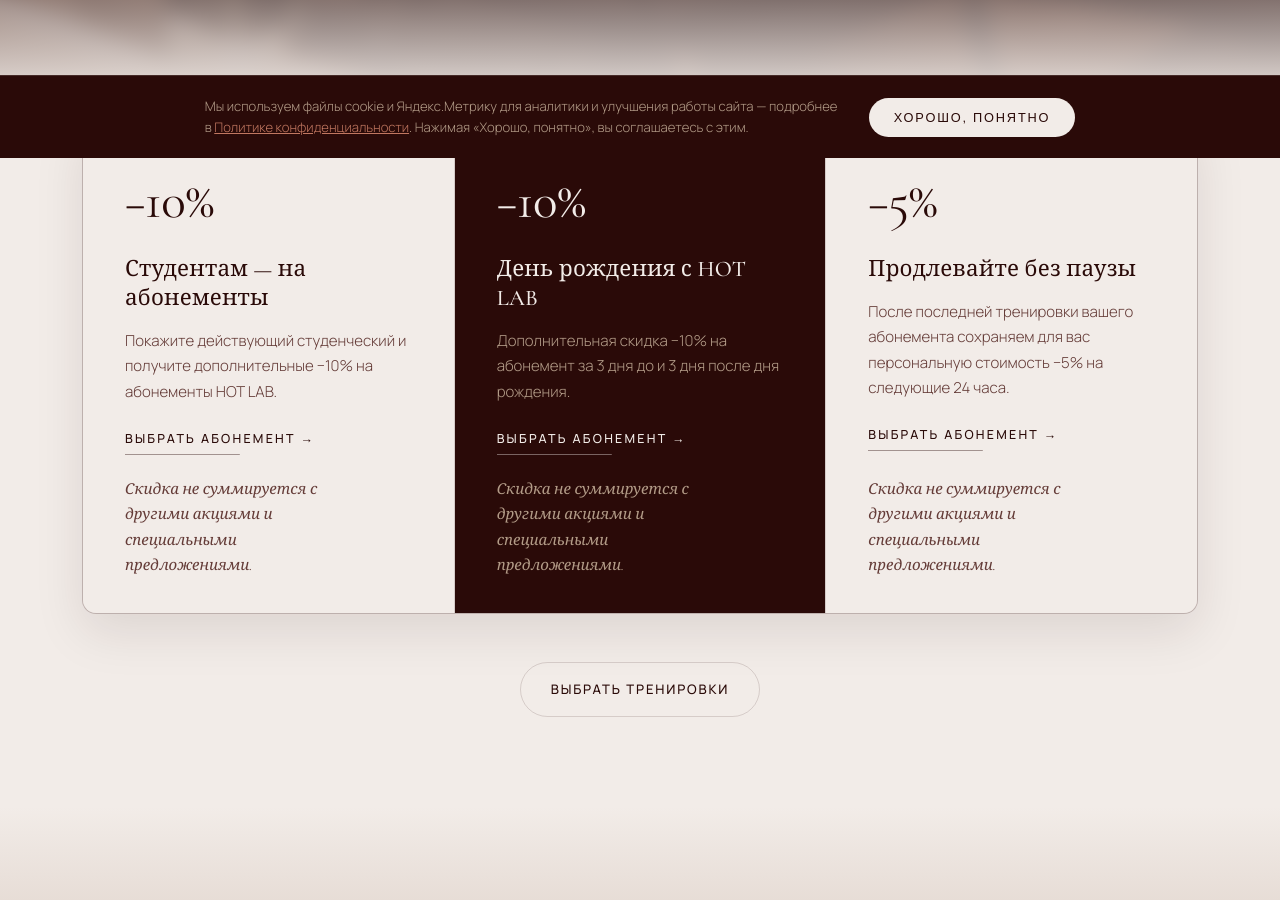
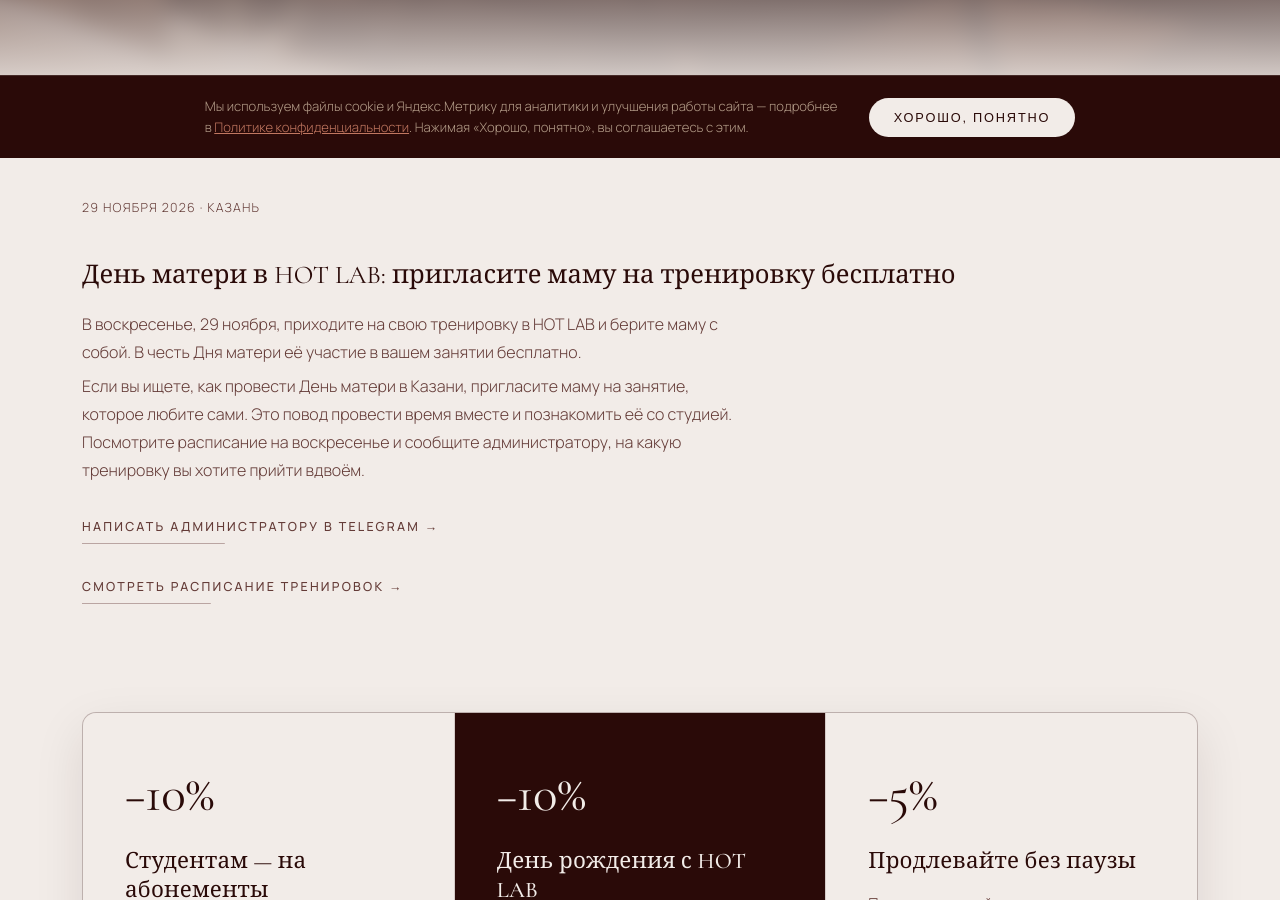
Before and after one commit to alsu124/hotlab, a plain HTML site: page akcii.html in a window 1280 px wide. Shown: the part 642-1542 px from the top of the page. Drawn offline with nearby package versions, Linux system fonts and the light colour scheme.

Commit message:
Publish Mother's Day training offer

```diff
--- a/akcii.html
+++ b/akcii.html
@@ -4,7 +4,7 @@
   <meta charset="UTF-8" />
   <meta name="viewport" content="width=device-width, initial-scale=1.0" />
   <title>Акции и скидки HOT LAB — студентам, в день рождения, на продление</title>
-  <meta name="description" content="Скидки на абонементы студии HOT LAB в Казани: −10% студентам по студенческому, −10% в день рождения, −5% на продление абонемента без паузы." />
+  <meta name="description" content="29 ноября 2026 года в честь Дня матери в HOT LAB в Казани можно бесплатно взять маму на свою тренировку. Другие акции и скидки студии на абонементы." />
   <link rel="canonical" href="https://hotlabstudio.ru/akcii.html" />
   <meta name="theme-color" content="#2a0a08" />
   <meta name="geo.region" content="RU-TA" />
@@ -14,7 +14,7 @@
   <meta property="og:type" content="website" />
   <meta property="og:site_name" content="HOT LAB" />
   <meta property="og:title" content="Акции и скидки HOT LAB" />
-  <meta property="og:description" content="−10% студентам, −10% в день рождения, −5% на продление абонемента без паузы. Студия HOT LAB, Казань." />
+  <meta property="og:description" content="29 ноября 2026 года в честь Дня матери в HOT LAB в Казани можно бесплатно взять маму на свою тренировку. Другие акции и скидки студии на абонементы." />
   <meta property="og:url" content="https://hotlabstudio.ru/akcii.html" />
   <meta property="og:image" content="https://hotlabstudio.ru/assets/studio.jpg" />
   <meta property="og:locale" content="ru_RU" />
@@ -27,7 +27,7 @@
     "@context": "https://schema.org",
     "@type": "WebPage",
     "name": "Акции и скидки HOT LAB",
-    "description": "Действующие скидки на абонементы студии HOT LAB в Казани.",
+    "description": "Акции студии HOT LAB в Казани. 29 ноября 2026 года в честь Дня матери мама может бесплатно присоединиться к вашей тренировке.",
     "url": "https://hotlabstudio.ru/akcii.html",
     "about": { "@id": "https://hotlabstudio.ru/#business" },
     "inLanguage": "ru-RU"
@@ -92,6 +92,19 @@
       <span class="eyebrow">Осень в HOT LAB</span>
       <h1 class="display">Особенные условия для вас</h1>
       <p class="lead">Тренируйтесь регулярно и пользуйтесь специальными предложениями HOT LAB этой осенью.</p>
+    </div>
+  </section>
+
+  <section id="den-materi-2026" class="page-block soft-flow" aria-labelledby="den-materi-title">
+    <div class="container page-text">
+      <article class="page-text">
+        <p class="meta"><time datetime="2026-11-29">29 ноября 2026</time> · Казань</p>
+        <h2 id="den-materi-title">День матери в HOT LAB: пригласите маму на тренировку бесплатно</h2>
+        <p>В воскресенье, 29 ноября, приходите на свою тренировку в HOT LAB и берите маму с собой. В честь Дня матери её участие в вашем занятии бесплатно.</p>
+        <p>Если вы ищете, как провести День матери в Казани, пригласите маму на занятие, которое любите сами. Это повод провести время вместе и познакомить её со студией. Посмотрите расписание на воскресенье и сообщите администратору, на какую тренировку вы хотите прийти вдвоём.</p>
+        <p><a href="https://t.me/+79939254923" target="_blank" rel="noopener" class="link-arrow">Написать администратору в Telegram →</a></p>
+        <p><a href="raspisanie-i-tseny.html" class="link-arrow">Смотреть расписание тренировок →</a></p>
+      </article>
     </div>
   </section>
 
```
